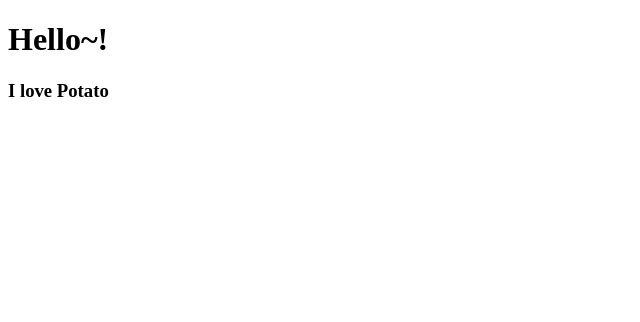
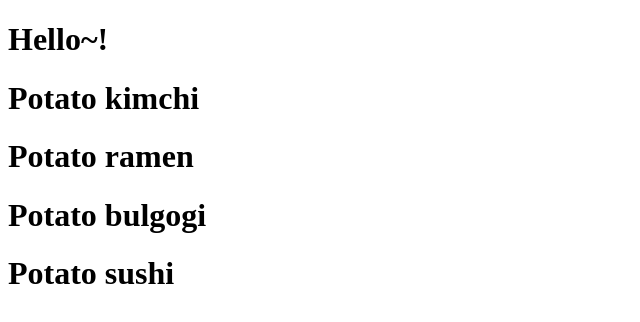
Before and after one commit to youmw99/reactCloneCoding-movieWeb-, a React (Create React App) app: page / in a window 1280 px wide. Shown: the top 322 px of the page, without its empty margins (0-640 px from the left). Built offline with nearby package versions, Linux system fonts and the light colour scheme.

Commit message:
nomad coder 2.1 jsx + props how we can use child with arguments

```diff
--- a/src/App.js
+++ b/src/App.js
@@ -1,11 +1,30 @@
 import React from 'react';
-import Potato from "./Potato";
+//import Potato from "./Potato";
+
+function Food({fav}){
+  //console.log(props);
+  return <h1>Potato {fav}</h1>
+}
 
 function App() {
+  //jsx를 통한 argument 생성
+ /* 다양한 형태의 props
   return (
     <div className="App">
       <h1>Hello~!</h1>
-      <Potato />
+      <Food fav="kimchi"
+        something={true}
+        papapapa={["hello",1,2,3,4,true]}
+         />
+    </div>
+  );*/
+  return (
+    <div className="App">
+      <h1>Hello~!</h1>
+      <Food fav="kimchi"/>
+      <Food fav="ramen"/>
+      <Food fav="bulgogi"/>
+      <Food fav="sushi"/>
     </div>
   );
 }
--- a/src/Potato.js
+++ /dev/null
@@ -1,8 +0,0 @@
-import React from "react";
-
-function Potato()
-{
-  return <h3>I love Potato</h3>;
-}
-
-export default Potato;
```
